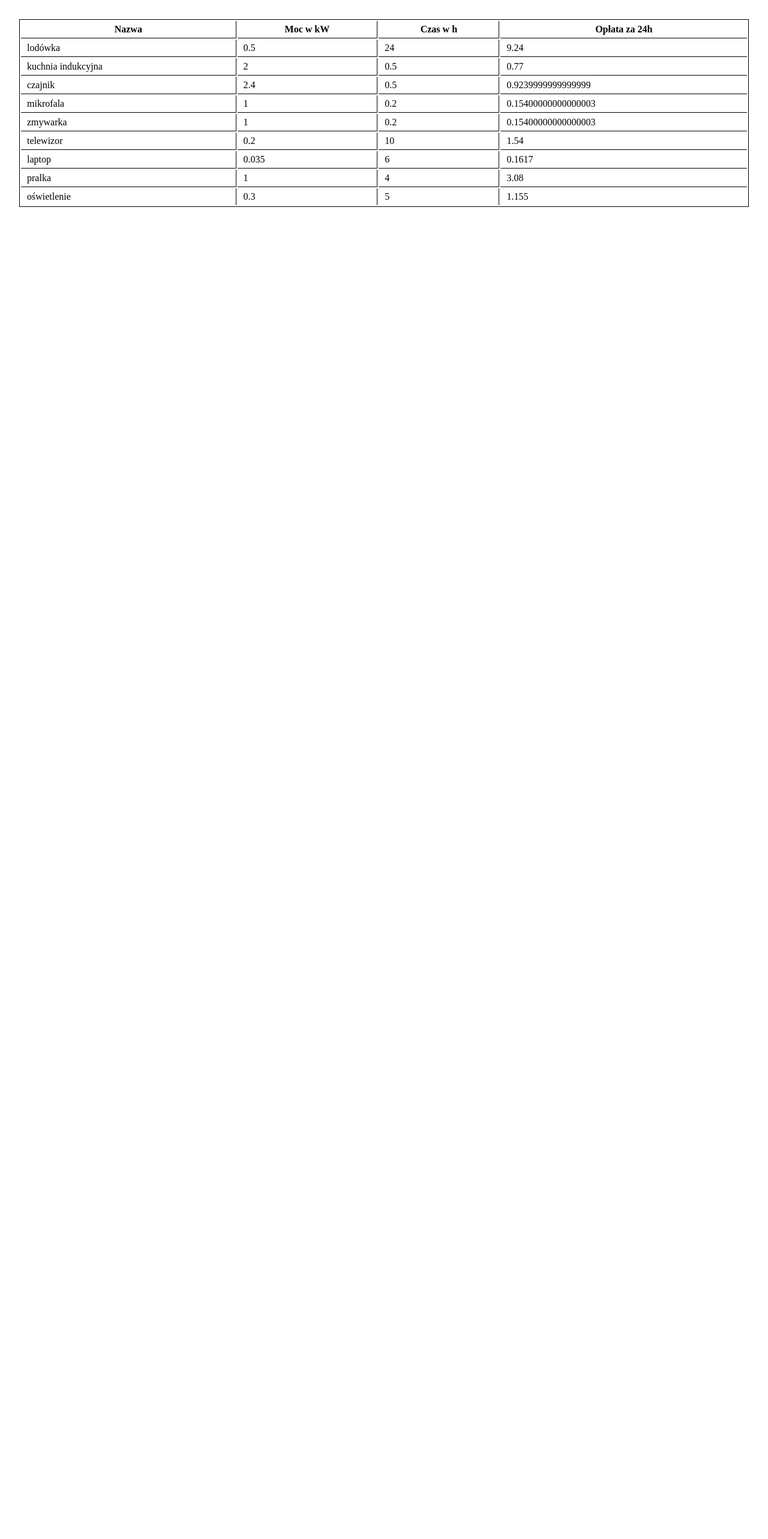
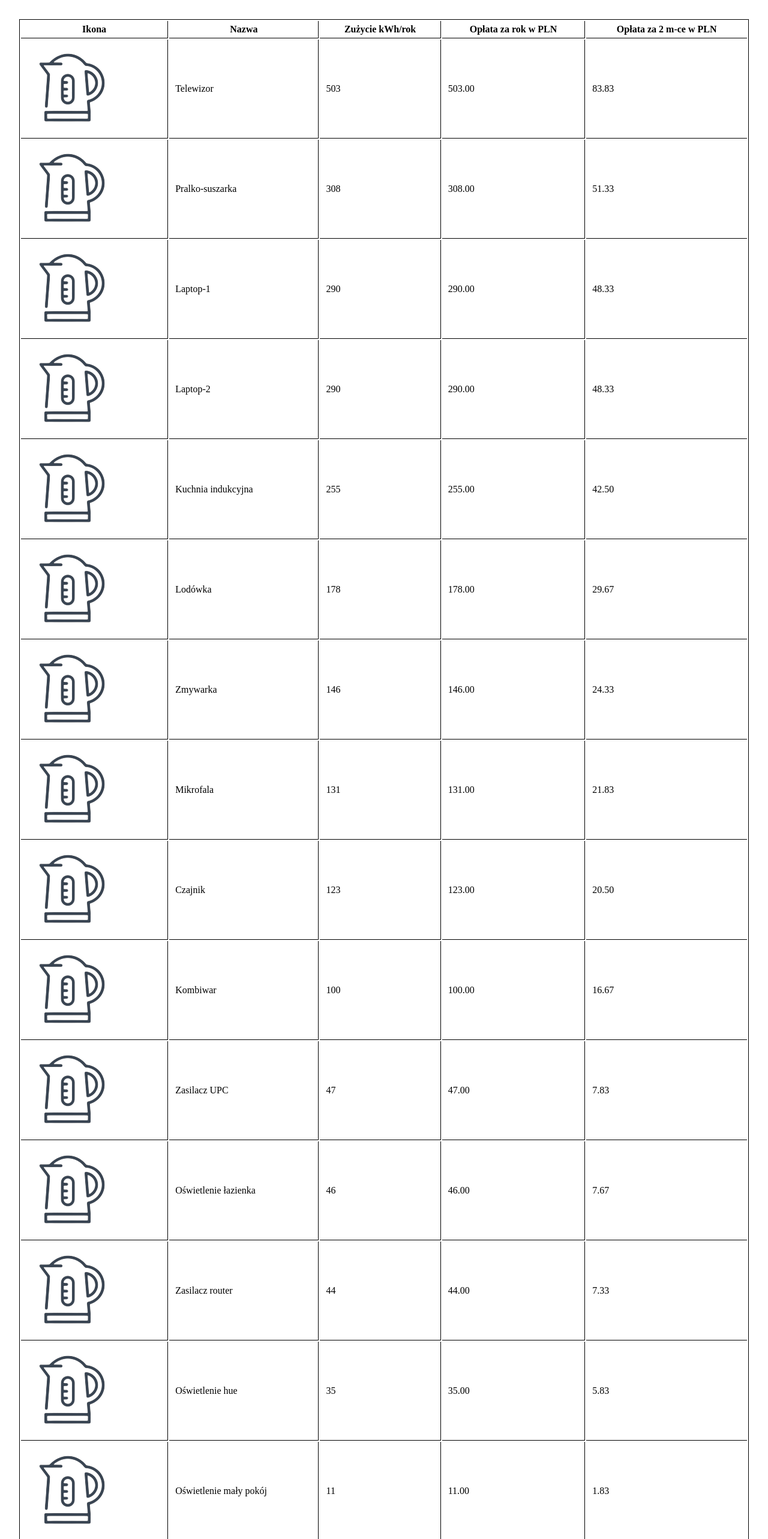
Before and after one commit to ajarek/react-46-vite-electricity-bill-apartment, a React (Vite) app: page / in a window 1280 px wide. Shown: the top 2566 px of the page at 60% size. Before the commit the page ends 800 px from the top, so only its background shows below. Built offline with nearby package versions, Linux system fonts and the light colour scheme.

Commit message:
added icons

```diff
--- a/src/App.jsx
+++ b/src/App.jsx
@@ -1,9 +1,11 @@
 import { useState, useEffect } from "react"
+
+
 
 
 function App() {
   const [data, setData] = useState([])
-  const [kwh, setKwh] = useState(0.77)
+  const [kwh, setKwh] = useState(1,11)
   useEffect(() => {
     const dataFetch = async () => {
       const res = await (
@@ -24,27 +26,35 @@ function App() {
       <table>
     <thead>
         <tr>
+            <th>Ikona</th>
             <th>Nazwa</th>
-            <th>Moc w kW</th>
-            <th>Czas w h</th>
-            <th>Opłata za 24h</th>
+            <th>Zużycie kWh/rok</th>
+            <th>Opłata za rok w PLN</th>
+            <th>Opłata za 2 m-ce w PLN</th>
         </tr>
     </thead>
     <tbody>
 
-      {data?.map((dt)=>{
+      {data?.sort((a,b)=>b.annualUsage-a.annualUsage).map((dt)=>{
         return (
           <tr className="wrapper" key={dt.id}>
+
+          <td><img src="/icons/czajnik.png" alt="" /></td>
           <td>{dt.name}</td>
-          <td>{dt.power}</td>
-          <td>{dt.workingTime}</td>
-          <td>{dt.power*dt.workingTime*kwh}</td>
+          <td>{dt.annualUsage}</td>
+          <td>{(dt.annualUsage*kwh).toFixed(2)}</td>
+          <td>{(dt.annualUsage*kwh/6).toFixed(2)}</td>
           </tr>
         )
       })}
 
       </tbody>
       </table>
+
+      <h1>Roczne zużycie: {(data.reduce((acc,item)=>acc+item.annualUsage,0)).toFixed(2)} kWh</h1>
+      <h1>Dwumiesięczne zużycie: {(data.reduce((acc,item)=>acc+item.annualUsage/6,0)).toFixed(2)} kWh</h1>
+      <h1>Dwumiesięczna opłata: {(data.reduce((acc,item)=>acc+item.annualUsage*kwh/6,0)).toFixed(2)} PLN</h1>
+
     </div>
   )
 }
--- a/src/assets/data.json
+++ b/src/assets/data.json
@@ -1,59 +1,99 @@
 [
   {
-    "id":"1",
-    "name":"lodówka",
-    "power": 0.5,
-    "workingTime":"24"
+    "id": "1",
+    "icon":"CgSmartHomeRefrigerator",
+    "name": "Lodówka",
+    "annualUsage": 178
   },
   {
-    "id":"2",
-    "name":"kuchnia indukcyjna",
-    "power": 2,
-    "workingTime":"0.5"
+    "id": "2",
+    "icon":"GiChickenOven",
+    "name": "Kuchnia indukcyjna",
+    "annualUsage": 255
   },
   {
-    "id":"3",
-    "name":"czajnik",
-    "power":2.4,
-    "workingTime":"0.5"
+    "id": "3",
+    "icon":"GiCoffeePot",
+    "name": "Czajnik",
+    "annualUsage": 123
   },
   {
-    "id":"4",
-    "name":"mikrofala",
-    "power": 1,
-    "workingTime":"0.2"
+    "id": "4",
+    "icon":"MdMicrowave",
+    "name": "Mikrofala",
+    "annualUsage": 131
   },
   {
-    "id":"5",
-    "name":"zmywarka",
-    "power": 1,
-    "workingTime":"0.2"
+    "id": "5",
+    "icon":"FaArchive",
+    "name": "Zmywarka",
+    "annualUsage": 146
   },
   {
-    "id":"6",
-    "name":"telewizor",
-    "power":0.2,
-    "workingTime":"10"
+    "id": "6",
+    "icon":"GrMonitor",
+    "name": "Telewizor",
+    "annualUsage": 503
   },
 
   {
-    "id":"7",
-    "name":"laptop",
-    "power":0.035,
-    "workingTime":"6"
+    "id": "7",
+    "icon":"GiLaptop",
+    "name": "Laptop-1",
+    "annualUsage": 290
   },
   {
-    "id":"8",
-    "name":"pralka",
-    "power":1,
-    "workingTime":"4"
+    "id": "11",
+    "icon":"GiLaptop",
+    "name": "Laptop-2",
+    "annualUsage": 290
   },
   {
-    "id":"9",
-    "name":"oświetlenie",
-    "power":0.3,
-    "workingTime":"5"
+    "id": "8",
+    "icon":"GiWashingMachine",
+    "name": "Pralko-suszarka",
+    "annualUsage": 308
+  },
+  {
+    "id": "9",
+    "icon":"FaRegLightbulb",
+    "name": "Oświetlenie hue",
+    "annualUsage": 35
+  },
+  {
+    "id": "10",
+    "icon":"GiCookingPot ",
+    "name": "Kombiwar",
+    "annualUsage": 100
+  },
+  {
+    "id": "12",
+    "icon":"GiCeilingLight",
+    "name": "Oświetlenie łazienka",
+    "annualUsage": 46
+  },
+  {
+    "id": "13",
+    "icon":"GiCeilingLight",
+    "name": "Oświetlenie kuchnia",
+    "annualUsage": 8
+  },
+  {
+    "id": "14",
+    "icon":"GiCeilingLight",
+    "name": "Oświetlenie mały pokój",
+    "annualUsage": 11
+  },
+  {
+    "id": "15",
+    "icon":"ImPowerCord",
+    "name": "Zasilacz router",
+    "annualUsage": 44
+  },
+  {
+    "id": "16",
+    "icon":"ImPowerCord",
+    "name": "Zasilacz UPC",
+    "annualUsage": 47
   }
-
-
 ]
```
Also changed, not shown: package.json (line endings or trailing spaces), public/icons/czajnik.png (added).
